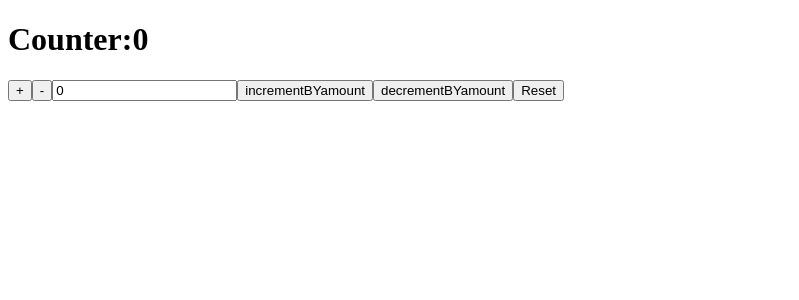
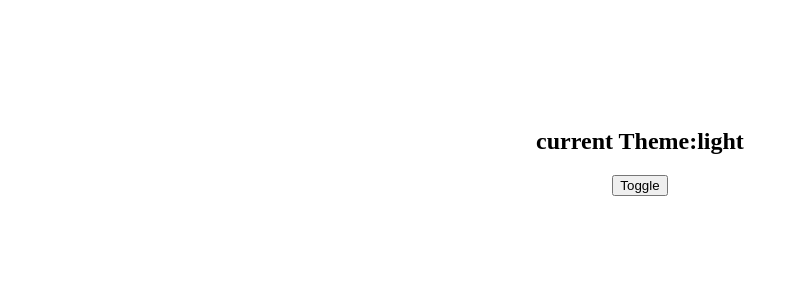
Before and after one commit to Dharmateja69/React-Course, a React (Vite) app in the folder react-demos/: page / in a window 1280 px wide. Shown: the top 300 px of the page, without its empty margins (0-799 px from the left). Built offline with nearby package versions, Linux system fonts and the light colour scheme.

Commit message:
usereducer-example

```diff
--- a/react-demos/src/App.jsx
+++ b/react-demos/src/App.jsx
@@ -1,10 +1,10 @@
 import React from "react";
-import Counter from "./Assignment/Counter";
+import Themetoggler from "./Assignment/Themetoggler";
 
 export default function App() {
   return (
     <div>
-      <Counter />
+      <Themetoggler />
     </div>
   );
 }
--- /dev/null
+++ b/react-demos/src/Assignment/Themetoggler.jsx
@@ -0,0 +1,29 @@
+import React, { useReducer } from "react";
+
+const themreducer = (state, action) => {
+  switch (action.type) {
+    case "Toggle":
+      return state === "light" ? "dark" : "light";
+    default:
+      return state;
+  }
+};
+
+const Themetoggler = () => {
+  const [theme, dispatch] = useReducer(themreducer, "light");
+  return (
+    <div
+      style={{
+        background: theme === "light" ? "#fff" : "#000",
+        color: theme === "light" ? "#000" : "#fff",
+        padding: "100px",
+        textAlign: "center",
+      }}
+    >
+      <h2>current Theme:{theme}</h2>
+      <button onClick={() => dispatch({ type: "Toggle" })}>Toggle</button>
+    </div>
+  );
+};
+
+export default Themetoggler;
```
